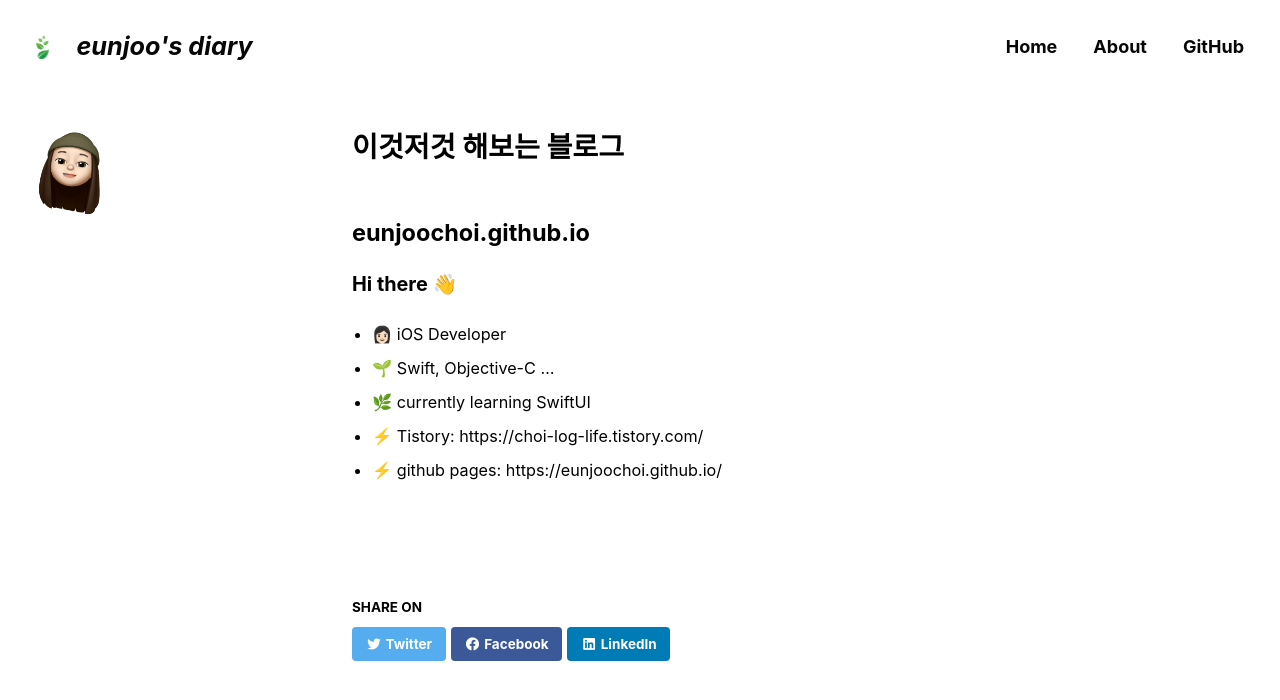
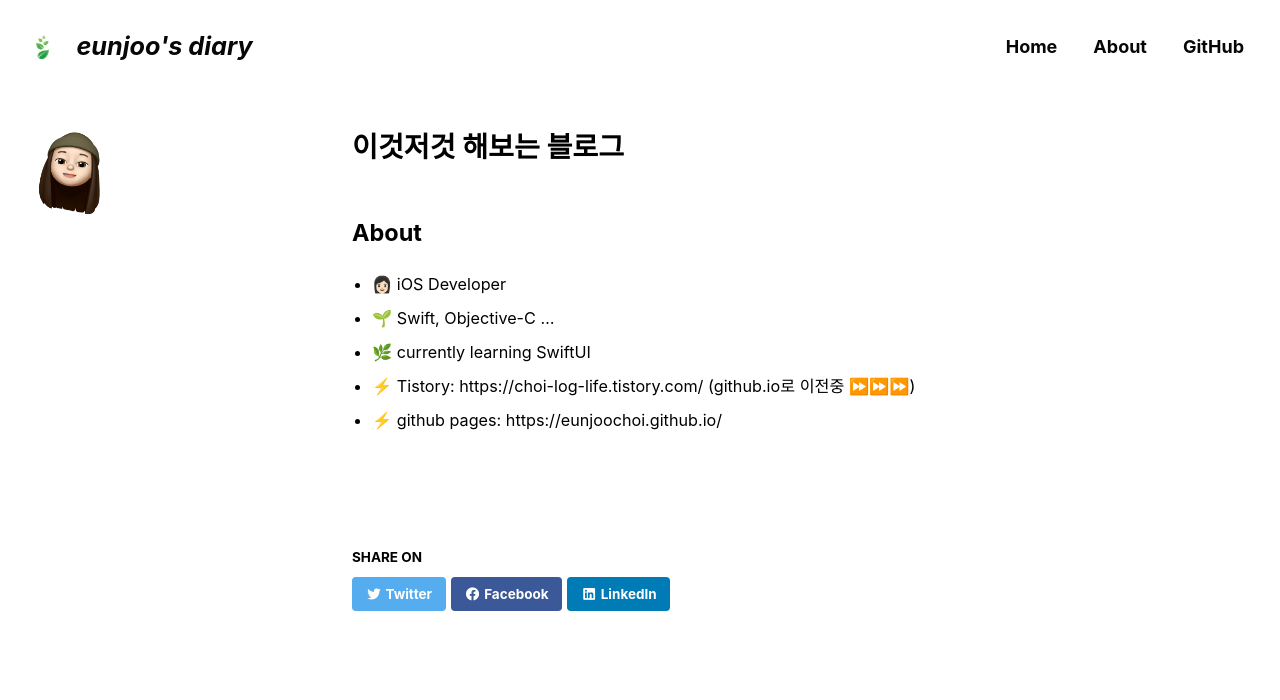
Before and after one commit to eunjooChoi/eunjoochoi.github.io, a Jekyll site: the page built from _pages/about.md, in a window 1280 px wide and 900 px high. Shown: the top 700 px of the window. Built offline with Jekyll 4.4.1, drawn with Linux system fonts in a browser that asks for light colours; cached includes are drawn as plain includes; some web fonts are replaced.

Commit message:
about.md 파일 수정
수정사항

- about.md 파일 수정

```diff
--- a/_pages/about.md
+++ b/_pages/about.md
@@ -4,13 +4,11 @@ title: "이것저것 해보는 블로그"
 layout: single
 ---
 
-## eunjoochoi.github.io
-
-### Hi there 👋
+## About
 
 - 👩🏻 iOS Developer
 - 🌱 Swift, Objective-C ...
 - 🌿 currently learning SwiftUI
 
-- ⚡ Tistory: https://choi-log-life.tistory.com/
+- ⚡ Tistory: https://choi-log-life.tistory.com/ (github.io로 이전중 ⏩⏩⏩)
 - ⚡ github pages: https://eunjoochoi.github.io/
```
